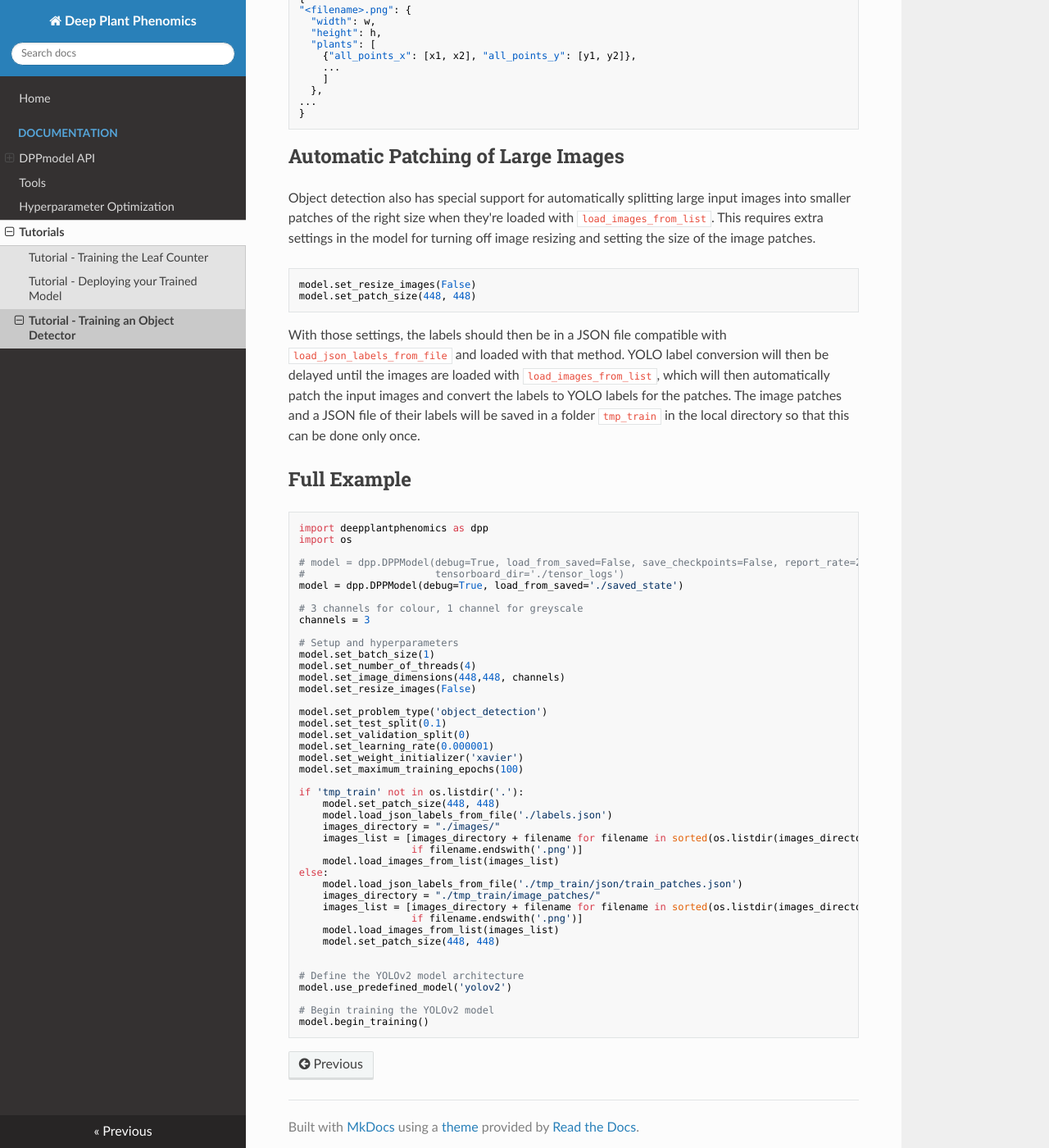
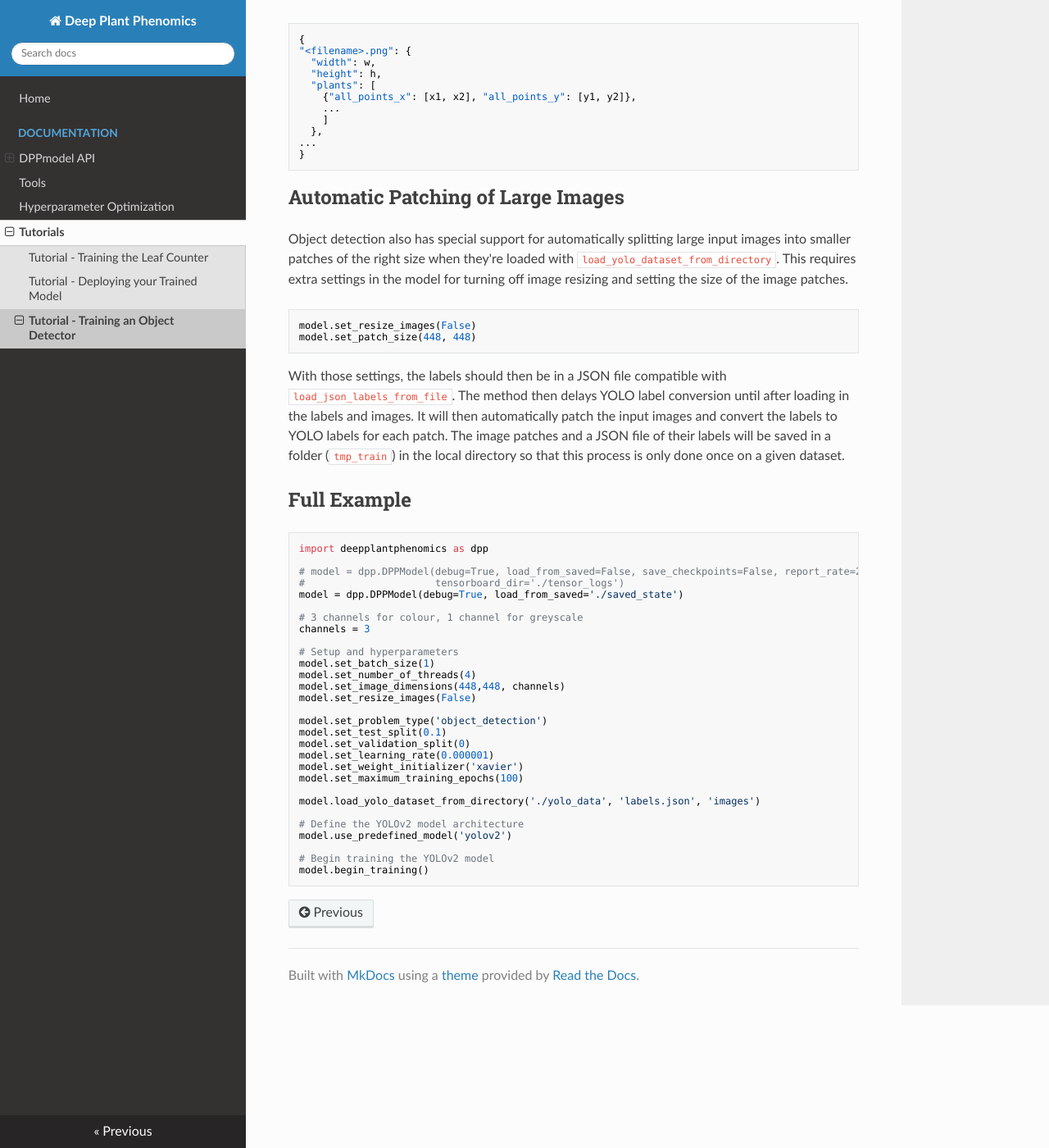
Before and after one commit to p2irc/deepplantphenomics, an MkDocs documentation site: the page built from docs/Tutorial-Training-An-Object-Detector.md, in a window 1280 px wide and 1400 px high, scrolled down 1622 px. Shown: the whole window at 82% size. Built offline with MkDocs 1.6.1, drawn with Linux system fonts in a browser that asks for light colours; nearby versions of some CDN libraries; old or Windows-style settings are respelled for this version of MkDocs; some of the changed text lies outside the part shown.

Commit message:
Refactor the process of loading object detection datasets

````diff
--- a/docs/Loaders.md
+++ b/docs/Loaders.md
@@ -115,3 +115,11 @@ DPP can be used as a general-purpose deep learning platform, and you can use it
 ```
 load_cifar10_dataset_from_directory(dirname)
 ```
+
+### Load YOLO Dataset From Directory
+
+Loads a dataset for object detection with a JSON file of labels and a sub-directory of images. If the images are going to be auto-patched when loaded in, then the label file and image directory parameters are optional.
+
+```python
+load_yolo_dataset_from_directory(dirname, label_file, image_dir)
+```
--- a/docs/Tutorial-Training-An-Object-Detector.md
+++ b/docs/Tutorial-Training-An-Object-Detector.md
@@ -43,7 +43,7 @@ Loaders with automatic conversion to YOLO labels include:
 
 - `load_ippn_tray_dataset_from_directory(dirname)`: Load IPPN tray images and labels and convert labels to YOLO format.
 - `load_pascal_voc_labels_from_directory(dirname)`: Load Pascal VOC labels from a directory of XML files and convert them to YOLO format, then load in images with `load_images_with_id_from_directory(dirname)`.
-- `load_json_labels_from_file(filename)`: Load labels from a custom JSON format file and convert them to YOLO format. The expectecd JSON format for the labels is as follows:
+- `load_yolo_dataset_from_directory(dirname, label_file, image_dir)` and `load_json_labels_from_file(filename)`: Load labels from a custom JSON format file ,then load in images with `load_images_from_list(files)`. The expectecd JSON format for the labels is as follows:
 
 ```json
 {
@@ -61,20 +61,19 @@ Loaders with automatic conversion to YOLO labels include:
 
 ## Automatic Patching of Large Images
 
-Object detection also has special support for automatically splitting large input images into smaller patches of the right size when they're loaded with `load_images_from_list`. This requires extra settings in the model for turning off image resizing and setting the size of the image patches.
+Object detection also has special support for automatically splitting large input images into smaller patches of the right size when they're loaded with `load_yolo_dataset_from_directory`. This requires extra settings in the model for turning off image resizing and setting the size of the image patches.
 
 ```python
 model.set_resize_images(False)
 model.set_patch_size(448, 448)
 ```
 
-With those settings, the labels should then be in a JSON file compatible with `load_json_labels_from_file` and loaded with that method. YOLO label conversion will then be delayed until the images are  loaded with `load_images_from_list`, which will then automatically patch the input images and convert the labels to YOLO labels for the patches. The image patches and a JSON file of their labels will be saved in a folder `tmp_train` in the local directory so that this can be done only once.
+With those settings, the labels should then be in a JSON file compatible with `load_json_labels_from_file`. The method then delays YOLO label conversion until after loading in the labels and images. It will then automatically patch the input images and convert the labels to YOLO labels for each patch. The image patches and a JSON file of their labels will be saved in a folder (`tmp_train`) in the local directory so that this process is only done once on a given dataset.
 
 ## Full Example
 
 ```python
 import deepplantphenomics as dpp
-import os
 
 # model = dpp.DPPModel(debug=True, load_from_saved=False, save_checkpoints=False, report_rate=20,
 #                      tensorboard_dir='./tensor_logs')
@@ -96,21 +95,7 @@ model.set_learning_rate(0.000001)
 model.set_weight_initializer('xavier')
 model.set_maximum_training_epochs(100)
 
-if 'tmp_train' not in os.listdir('.'):
-    model.set_patch_size(448, 448)
-    model.load_json_labels_from_file('./labels.json')
-    images_directory = "./images/"
-    images_list = [images_directory + filename for filename in sorted(os.listdir(images_directory))
-                   if filename.endswith('.png')]
-    model.load_images_from_list(images_list)
-else:
-    model.load_json_labels_from_file('./tmp_train/json/train_patches.json')
-    images_directory = "./tmp_train/image_patches/"
-    images_list = [images_directory + filename for filename in sorted(os.listdir(images_directory))
-                   if filename.endswith('.png')]
-    model.load_images_from_list(images_list)
-    model.set_patch_size(448, 448)
-
+model.load_yolo_dataset_from_directory('./yolo_data', 'labels.json', 'images')
 
 # Define the YOLOv2 model architecture
 model.use_predefined_model('yolov2')
````
Also changed, not shown: 1 other file.
